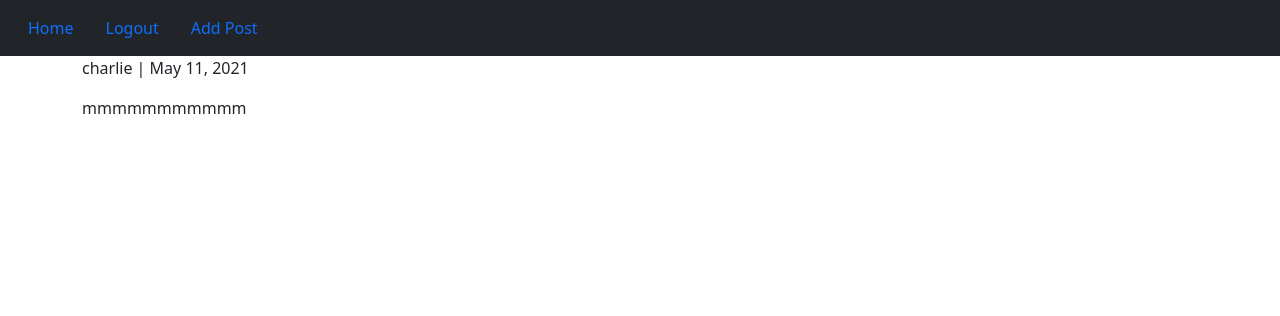
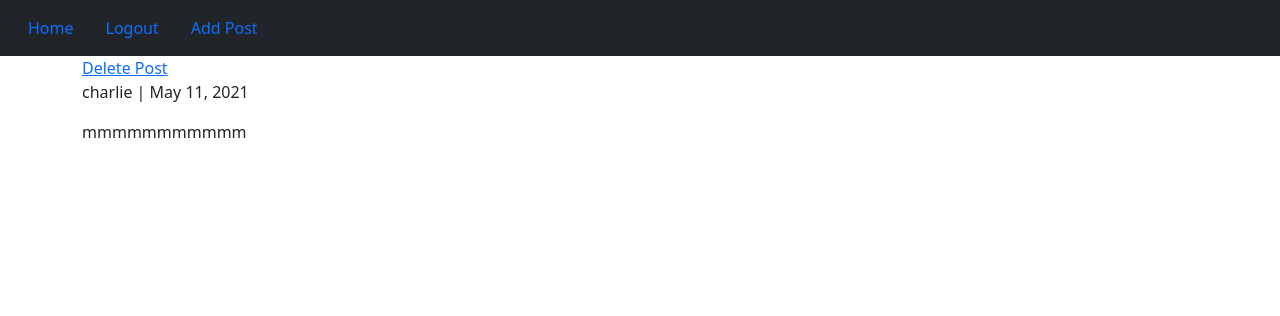
Before and after one commit to sadegh-dev/ModelLayer-django, a Django app: a page that uses base/posts/templates/posts/post_detail.html in a window 1280 px wide. Shown: the top 316 px of the page. Run offline with Django 3.2, Linux system fonts and the light colour scheme; a user stored in the database is signed in; data comes from the database, SQL or seed files in the repository; both versions use the stored data as it was after the commit.

Commit message:
delete post

```diff
--- a/base/posts/templates/posts/post_detail.html
+++ b/base/posts/templates/posts/post_detail.html
@@ -5,6 +5,9 @@
 {% endblock %}
 
 {% block content %}
+    {% if post.user.id == request.user.id %}
+        <a href="{% url 'posts:delete_post' post.id %}">Delete Post</a><br />
+    {% endif %}
     <p>{{ post.user }} |  {{ post.created|date }}</p>
     <p>{{ post.body }}</p>
 {% endblock %}
--- a/base/posts/urls.py
+++ b/base/posts/urls.py
@@ -6,4 +6,5 @@ urlpatterns = [
     path('', views.all_posts, name='all_posts'),
     path('<int:year>/<int:month>/<int:day>/<slug:slug>/', views.post_detail, name='post_detail'),
     path('add-post/', views.add_post, name='add_post'),
+    path('delete-post/<int:post_id>', views.delete_post, name='delete_post'),
 ]
--- a/base/posts/views.py
+++ b/base/posts/views.py
@@ -19,7 +19,6 @@ def all_posts(request):
 
 
 def post_detail(request, year, month, day, slug):
-
     the_post = get_object_or_404( Post, created__year = year, created__month = month, created__day = day, slug = slug )
     context = {
         'post' : the_post
@@ -45,3 +44,13 @@ def add_post(request):
         'form' : form ,
     }
     return render(request, 'posts/add_post.html', context)
+
+
+
+@login_required
+def delete_post(request, post_id):
+    the_post = get_object_or_404(Post, id = post_id)
+    if request.user.id == the_post.user.id :
+        the_post.delete()
+        messages.success(request, 'the post has deleted successfully', 'success')
+    return redirect('posts:all_posts')
```
Also changed, not shown: base/db.sqlite3.
